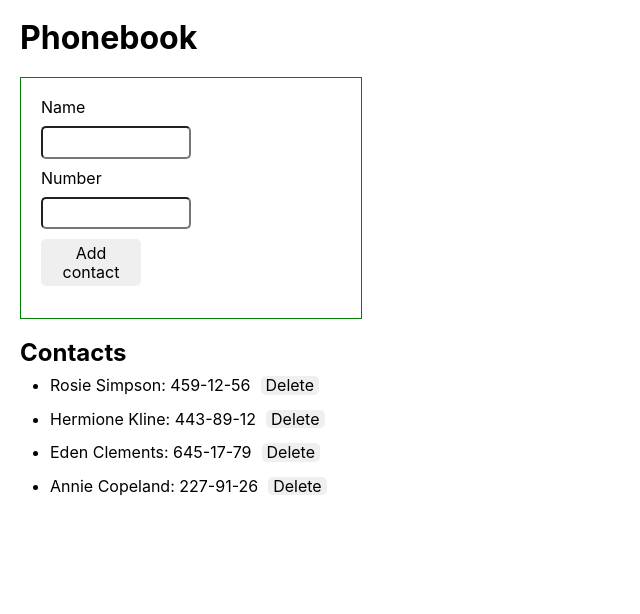
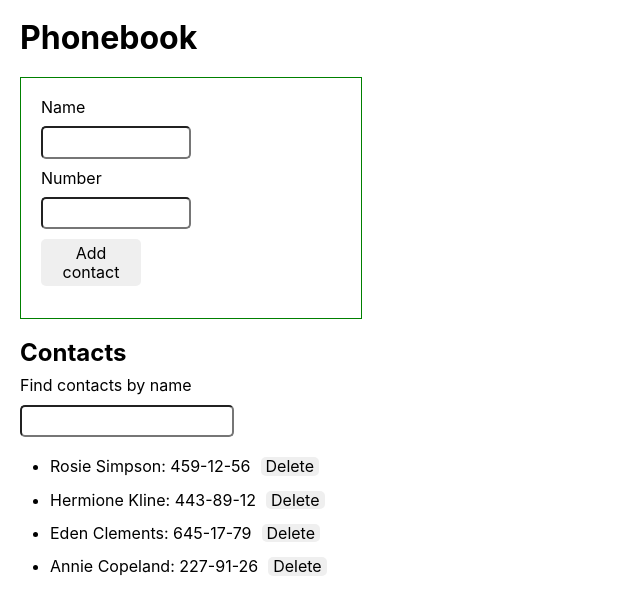
Before and after one commit to NonStopIT17/goit-react-hw-02-phonebook, a React (Create React App) app: page / in a window 1280 px wide. Shown: the top 614 px of the page, without its empty margins (0-640 px from the left). Built offline with nearby package versions, Linux system fonts and the light colour scheme.

Commit message:
Home work 2/2
Filter+

```diff
--- a/src/components/contacts/Contacts.jsx
+++ b/src/components/contacts/Contacts.jsx
@@ -1,38 +1,22 @@
 import React, { useState, useEffect } from "react";
-import { ContactItem, DeleteButton, FilterForm } from "./Contacts.styled";
+import { ContactItem, DeleteButton } from "../contacts/Contacts.styled";
 import PropTypes from "prop-types";
-
-export const Filter = ({ setFilter }) => {
-  const handleFilterChange = (event) => {
-    setFilter(event.target.value);
-  };
-
-  return (
-    <FilterForm>
-      <label style={{ display: "flex", flexDirection: "column" }}>
-        <span style={{ marginBottom: "10px" }}>Find contacts by name</span>
-        <input
-          onChange={handleFilterChange}
-          type="text"
-          pattern="^[a-zA-Zа-яА-Я]+(([' -][a-zA-Zа-яА-Я ])?[a-zA-Zа-яА-Я]*)*$"
-        />
-      </label>
-    </FilterForm>
-  );
-};
-
-Filter.propTypes = {
-  setFilter: PropTypes.func.isRequired,
-};
+import { Filter } from "../filter/Filter";
 
 export const ContactList = ({ contacts, deleteContact }) => {
   const [filteredContacts, setFilteredContacts] = useState([]);
+  const [filter, setFilter] = useState("");
 
   useEffect(() => {
-    setFilteredContacts(contacts);
-  }, [contacts]);
+    const filtered = contacts.filter((contact) =>
+      contact.name.toLowerCase().includes(filter.toLowerCase())
+    );
+    setFilteredContacts(filtered);
+  }, [contacts, filter]);
 
   return (
+    <div>
+      <Filter setFilter={setFilter} />
       <ul style={{ paddingLeft: "30px" }}>
         {filteredContacts.map((contact) => (
           <ContactItem key={contact.id}>
@@ -48,6 +32,7 @@ export const ContactList = ({ contacts, deleteContact }) => {
           </ContactItem>
         ))}
       </ul>
+    </div>
   );
 };
 
--- /dev/null
+++ b/src/components/filter/Filter.jsx
@@ -0,0 +1,26 @@
+import React from "react";
+import PropTypes from "prop-types";
+import { FilterForm } from "../contacts/Contacts.styled";
+
+export const Filter = ({ setFilter }) => {
+  const handleFilterChange = (event) => {
+    setFilter(event.target.value);
+  };
+
+  return (
+    <FilterForm>
+      <label style={{ display: "flex", flexDirection: "column" }}>
+        <span style={{ marginBottom: "10px" }}>Find contacts by name</span>
+        <input
+          onChange={handleFilterChange}
+          type="text"
+          pattern="^[a-zA-Zа-яА-Я]+(([' -][a-zA-Zа-яА-Я ])?[a-zA-Zа-яА-Я]*)*$"
+        />
+      </label>
+    </FilterForm>
+  );
+};
+
+Filter.propTypes = {
+  setFilter: PropTypes.func.isRequired,
+};
```
Lines whose indentation alone changed are shown as unchanged.
